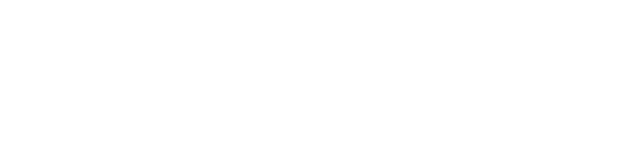
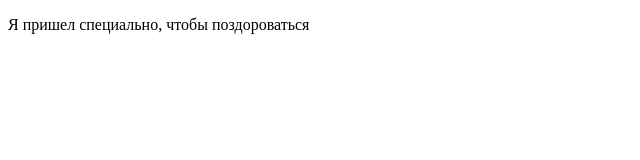
Before and after one commit to WebHeroSchool/Work2, a plain HTML site: page index.html in a window 1280 px wide. Shown: the whole page, without its empty margins (0-640 px from the left). Drawn offline with Linux system fonts and the light colour scheme.

Commit message:
no message

```diff
--- a/index.html
+++ b/index.html
@@ -5,5 +5,6 @@
     <title>Здравствуйте всем, привет всем</title>
   </head>
   <body>
+    <p>Я пришел специально, чтобы поздороваться</p>
   </body>
 </html>
```
Lines whose indentation alone changed are shown as unchanged.
